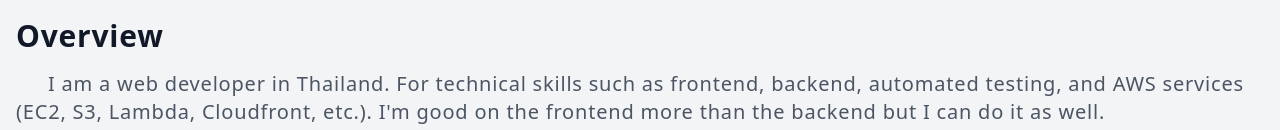
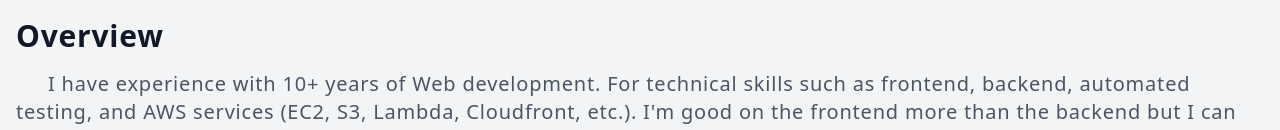
Before and after one commit to srankmeng/personal-web, a Nuxt app: page / in a window 1280 px wide. Shown: the part 814-944 px from the top of the page. Built offline with nearby package versions, Linux system fonts and the light colour scheme.

Commit message:
Change greeting and pdf

```diff
--- a/components/Greeting.vue
+++ b/components/Greeting.vue
@@ -2,10 +2,15 @@
   <div class="greeting container mx-auto my-8 px-4 z-10">
     <p class="font-bold text-xl sm:text-3xl text-gray-900">Overview</p>
     <p class="text-sm sm:text-xl my-4" style="text-indent: 32px">
-      I am a web developer in Thailand. For technical skills such as frontend,
-      backend, automated testing, and AWS services (EC2, S3, Lambda, Cloudfront,
-      etc.). I'm good on the frontend more than the backend but I can do it as
-      well.
+      I have experience with 10+ years of Web development. For technical skills
+      such as frontend, backend, automated testing, and AWS services (EC2, S3,
+      Lambda, Cloudfront, etc.). I'm good on the frontend more than the backend
+      but I can do it as well. For other skills, I used to use the Agile process
+      in my projects which have planning, backlog refinement, daily stand up,
+      and retrospective. And I can use tools that are related to my tasks. In
+      addition, I supported the team like a review code, coaching team members,
+      and finding solutions when having problems delivering tasks on time for
+      team success.
     </p>
     <p class="text-sm sm:text-xl my-4" style="text-indent: 32px">
       Please feel free to contact me, thank you all.
```
Also changed, not shown: 1 other file (tests, documents, lock files or other folders).
